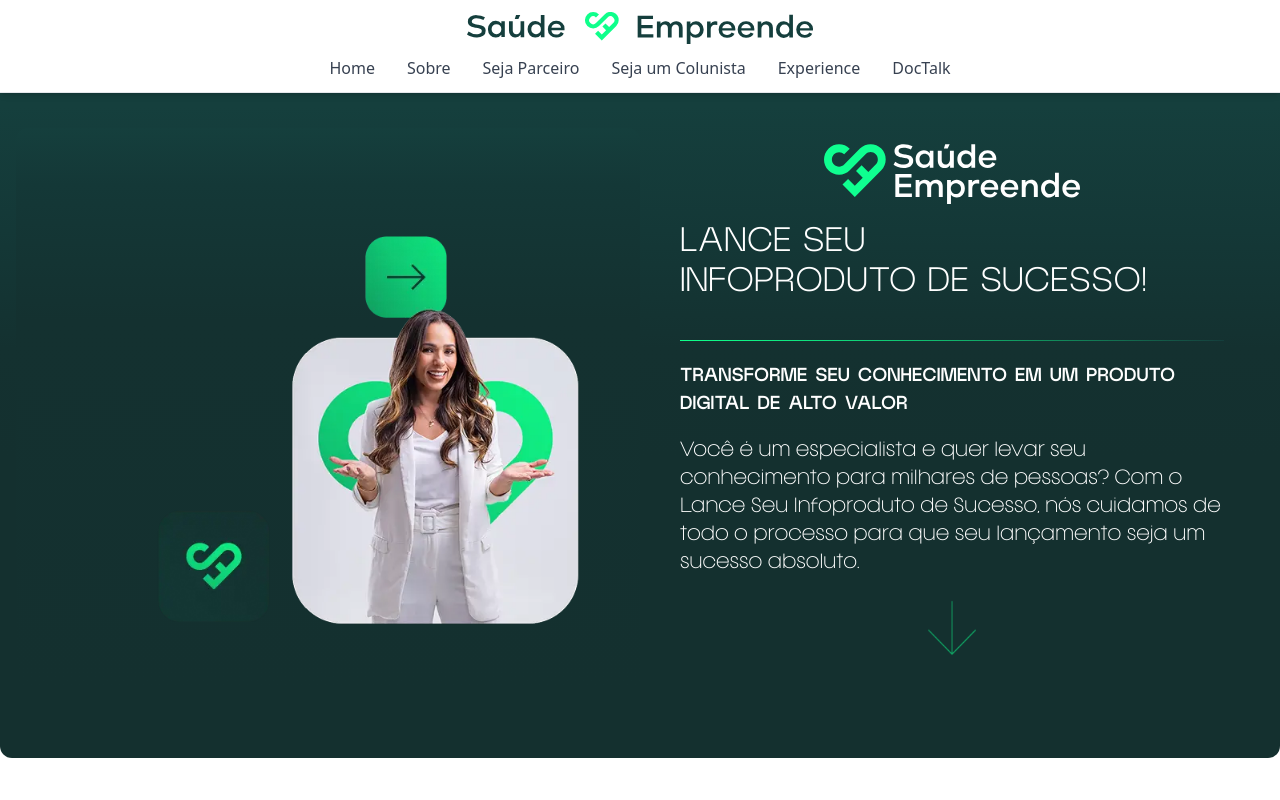
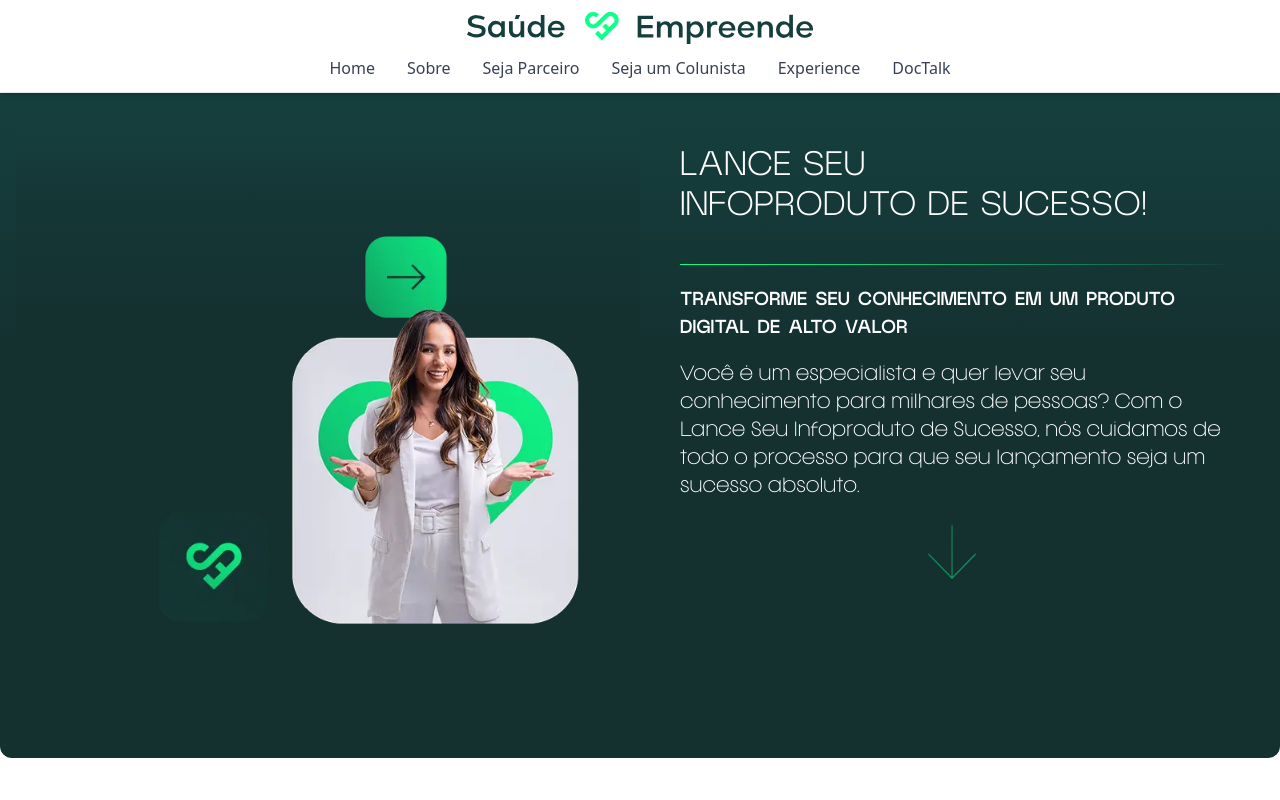
Before and after one commit to bmouseProductions/saudeEmpreende2, a plain HTML site: page index.html in a window 1280 px wide. Shown: the top 800 px of the page. Drawn offline with nearby package versions, Linux system fonts and the light colour scheme.

Commit message:
remocao de logo

```diff
--- a/index.html
+++ b/index.html
@@ -89,7 +89,7 @@
             </div>
         </div>
         <div class="w-full lg:w-1/2 px-4 lg:px-10 mx-auto flex flex-col ">
-            <img src="assets/logo-saude-empreende.svg" alt="logo" class="mx-auto w-44 md:w-64">
+            <!-- <img src="assets/logo-saude-empreende.svg" alt="logo" class="mx-auto w-44 md:w-64"> -->
 
             <h1 class="fontNewBlacklight pt-4 text-2xl lg:text-4xl font-extralight uppercase">
                 lance seu <br>
```
